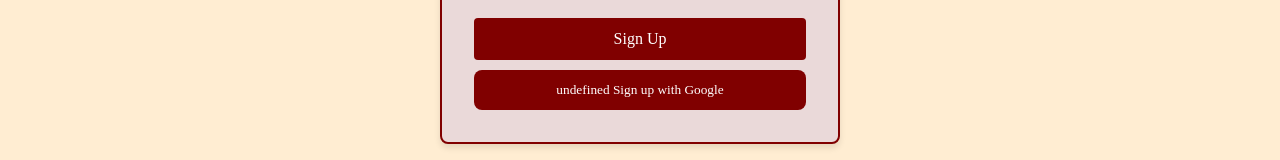
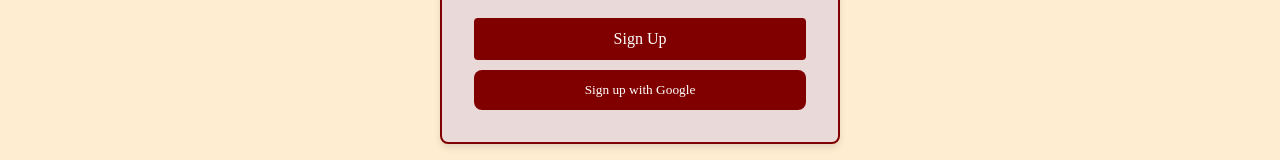
Before and after one commit to sathvik89/LibrarySpace, a React (Vite) app: page /signin in a window 1280 px wide. Shown: the part 543-703 px from the top of the page. Built offline with nearby package versions, Linux system fonts and the light colour scheme; no server answers.

Commit message:
Google signup fixed undefined

```diff
--- a/src/Components/GoogleLogin.jsx
+++ b/src/Components/GoogleLogin.jsx
@@ -1,8 +1,7 @@
-import React, { useContext, useState } from "react";
+import React, { useState } from "react";
 import { signInWithPopup } from "firebase/auth";
 import { auth, provider } from "../firebase";
 import { useNavigate } from "react-router-dom";
-import { textContext } from "./Login";
 import { toast } from 'react-hot-toast';
 import { useAuth } from "../context/AuthContext";
 
@@ -10,7 +9,6 @@ const GoogleLogin = ({ textu }) => {
   const [loading, setLoading] = useState(false);
   const navigate = useNavigate();
   const { user } = useAuth();
-  const text = useContext(textContext);
 
   const handleGoogleLogin = async () => {
     setLoading(true);
@@ -33,7 +31,7 @@ const GoogleLogin = ({ textu }) => {
           onClick={handleGoogleLogin}
           disabled={loading}
         >
-          {loading ? "Signing in..." : `${text} ${textu || ''} Google`}
+          {loading ? "Signing in..." : `${textu || ''} Google`}
         </button>
       )}
     </div>
--- a/src/Components/Login.jsx
+++ b/src/Components/Login.jsx
@@ -1,12 +1,10 @@
-import React, { createContext } from "react";
-import { useState } from "react";
+import React, { useState } from "react";
 import { useNavigate } from "react-router-dom";
 import styles from "../Styles/Login.module.css";
 import PreviousButton from "./PreviousButton";
 import RU from "../BookImages/RUimage.png";
 import GoogleLogin from "./GoogleLogin";
 import { toast } from 'react-hot-toast';
-export const textContext = createContext();
 function Login() {
   const [username, setUsername] = useState("");
   const [password, setPassword] = useState("");
@@ -61,12 +59,9 @@ function Login() {
           />
         </label>
         <br />
-        <textContext.Provider value="Login with">
-          <div style={{ width: "100%" }}>
-            <GoogleLogin />
-          </div>
-        </textContext.Provider>
-
+        <div style={{ width: "100%" }}>
+          <GoogleLogin textu="Login with" />
+        </div>
         {/* {error && <p className={styles.error}>{error}</p>} */}
         <button className={styles.Loginsubmit} type="submit">
           Login
```
